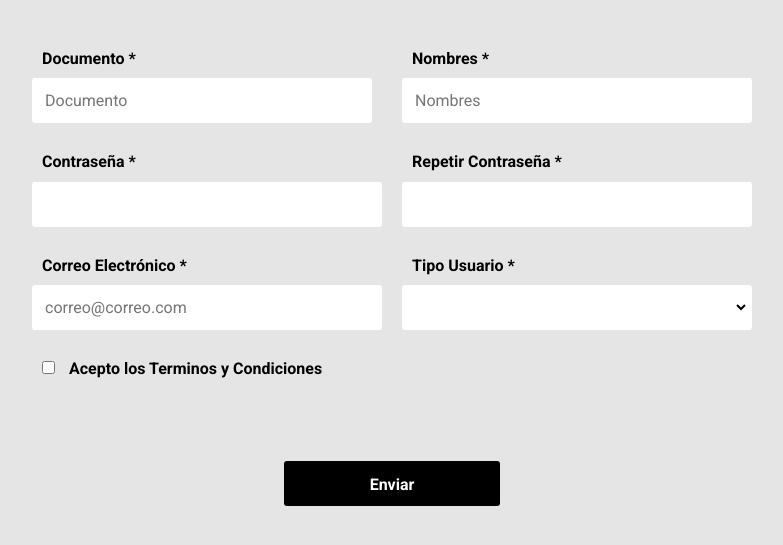
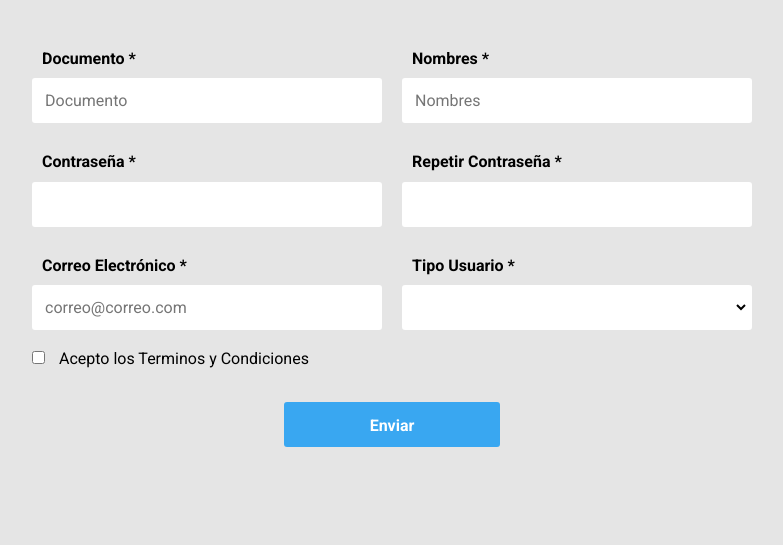
Before and after one commit to esquivel7809/java_exercise, a PHP site: page /crear_usu.php in a window 1280 px wide. Shown: the top 545 px of the page, without its empty margins (248-1031 px from the left). Run offline with PHP 8.4, Linux system fonts and the light colour scheme; data that the repository does not hold is empty; some libraries are stand-ins or nearby versions.

Commit message:
formulario terminado yuri

```diff
--- a/crear_usu.php
+++ b/crear_usu.php
@@ -5,9 +5,7 @@
 
 ?>
 
-
 <!--  -->
-
 <!DOCTYPE html>
 <html lang="en">
 <head>
@@ -23,12 +21,11 @@
    <main>
         <form  method="POST" autocomplete="off" class="formulario" id="formulario">
 
-
                 <!-- div para capturar el documento -->
 
                 <div class="formulario__grupo-input" id="grupo__usuario">
                     <label for="usuario" class="formulario__label">Documento *</label>
-                        <div class="formulario__checkbox">
+                        <div class="formulario__grupo-input">
                             <input type="text" class="formulario__input" name="usuario" id="usuario" placeholder="Documento">
                             <i class="formulario__validacion-estado fas fa-times-circle"></i>
                         </div>
@@ -40,18 +37,18 @@
 
                 <div class="formulario__grupo-input" id="grupo__nombre">
                     <label for="nombre" class="formulario__label">Nombres *</label>
-                        <div class="">
+                        <div class="formulario__grupo-input">
                             <input type="text" class="formulario__input" onkeyup="mayus(this);" name="nombre" id="nombre" placeholder="Nombres">
-                            <i class=""></i>
+                            <i class="formulario__validacion-estado fas fa-times-circle"></i>
                         </div>
                         <p class="formulario__input-error">
                             El usuario tiene que ser de 12 a 40 dígitos y solo puede contener letras</p>
                 </div>
 
                 <!-- Grupo: Contraseña -->
+                <div class="formulario__grupo-input"  id="grupo__password">
+                    <label for="password" class="formulario__label">Contraseña *</label>
                     <div class="formulario__grupo-input">
-                    <label for="password" class="formulario__label">Contraseña *</label>
-                    <div class="">
                         <input  onkeyup="minus(this);" type="password" class="formulario__input" name="password" id="password">
                         <i class="formulario__validacion-estado fas fa-times-circle"></i>
                     </div>
@@ -61,27 +58,26 @@
                 <!-- Grupo: Contraseña 2 -->
                 <div class="formulario__grupo-input" id="grupo__password2">
                     <label for="password2" class="formulario__label">Repetir Contraseña *</label>
+                    <div class="formulario__grupo-input">
                         <input type="password" class="formulario__input" name="password2" id="password2">
                         <i class="formulario__validacion-estado fas fa-times-circle"></i>
                     </div>
                     <p class="formulario__input-error">Ambas contraseñas deben ser iguales.</p>
                 </div>
-
-
                 <!-- Grupo: Correo Electronico -->
                 <div class="formulario__grupo-input" id="grupo__correo">
                     <label for="correo" class="formulario__label">Correo Electrónico *</label>
-                    <div class="">
+                    <div class="formulario__grupo-input">
                         <input onkeyup="minus(this);" type="email" class="formulario__input" name="correo" id="correo" placeholder="correo@correo.com">
                         <i class="formulario__validacion-estado fas fa-times-circle"></i>
                     </div>
                     <p class="formulario__input-error">El correo solo puede contener letras, numeros, puntos, guiones y guion bajo.</p>
                 </div>
 
-                <div class="formulario__grupo-select" id="grupo__telefono">
+                <div class="formulario__grupo-input" id="grupo__telefono">
                     <label for="id_tip_use" class="formulario__label">Tipo Usuario *</label>
-				    <div class="">
-                        <select  name="id_tip_use" id="id_tip_use" class="formulario__input" required>
+                    <div class="formulario__grupo-select">
+                        <select  name="id_tip_use" id="id_tip_use" class="formulario__select  " required>
                             <!-- <option value="" selected="">** Seleccione Tipo Usuario **</option> -->
                                 <?php
                                    /*Consulta para mostrar las opciones en el select */
@@ -98,8 +94,8 @@
 
 
                 <!-- Grupo: Terminos y Condiciones -->
-			<div class="formulario__grupo-terminos" id="grupo__terminos">
-				<label class="formulario__label">
+            <div class="formulario__checkbox" id="grupo__terminos">
+                <label class="formulario__checkbox">
                     <input class="formulario__checkbox" type="checkbox" name="terminos" id="terminos">
                     Acepto los Terminos y Condiciones
                 </label>
@@ -113,7 +109,7 @@
 
             <div class="formulario__grupo-btn-enviar">
                 <button type="submit" class="formulario__btn" name="save" value="guardar" >Enviar</button>
-                <p class="formulario__mensaje-exito" id="formulario__mensaje-exito">Formulario enviado exitosamente!</p>
+                <p class="formulario__mensaje" id="formulario__mensaje-exito">Formulario enviado exitosamente!</p>
             </div>
 
 
--- a/css/css.css
+++ b/css/css.css
@@ -4,7 +4,7 @@
 
 body {
 	font-family: 'Roboto', sans-serif;
-	background: #E5E5E5;
+	background: #e5e5e5;
 }
 
 main {
@@ -59,7 +59,7 @@ main {
 }
 
 .formulario__input:focus {
-	border: 3px solid #0075FF;
+	border: 3px solid #1ed195da;
 	outline: none;
 	box-shadow: 3px 0px 30px rgba(163,163,163, 0.4);
 }
@@ -96,7 +96,7 @@ main {
 .formulario__mensaje {
 	height: 45px;
 	line-height: 45px;
-	background: #F66060;
+	background: #ff4ad2d2;
 	padding: 0 15px;
 	border-radius: 3px;
 	display: none;
@@ -120,7 +120,7 @@ main {
 	height: 45px;
 	line-height: 45px;
 	width: 30%;
-	background: #000;
+	background: #24a0f3e3;
 	color: #fff;
 	font-weight: bold;
 	border: none;
@@ -135,7 +135,7 @@ main {
 
 .formulario__mensaje-exito {
 	font-size: 14px;
-	color: #119200;
+	color: #70f3bcd8;
 	display: none;
 }
 
@@ -145,21 +145,21 @@ main {
 
 /* ----- -----  Estilos para Validacion ----- ----- */
 .formulario__grupo-correcto .formulario__validacion-estado {
-	color: #1ed12d;
+	color: #1ed195da;
 	opacity: 1;
 }
 
 .formulario__grupo-incorrecto .formulario__label {
-	color: #bb2929;
+	color: #840f8fea;
 }
 
 .formulario__grupo-incorrecto .formulario__validacion-estado {
-	color: #bb2929;
+	color: #840f8fea;
 	opacity: 1;
 }
 
 .formulario__grupo-incorrecto .formulario__input {
-	border: 3px solid #bb2929;
+	border: 3px solid #840f8fea;
 }
 
 
```
Lines whose indentation alone changed are shown as unchanged.
